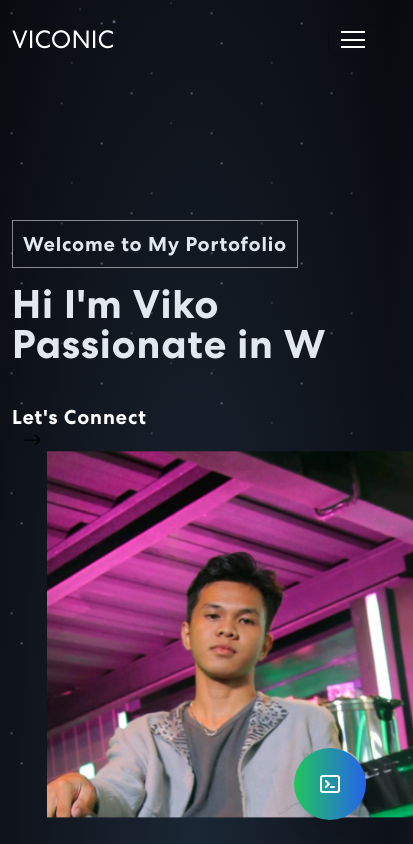
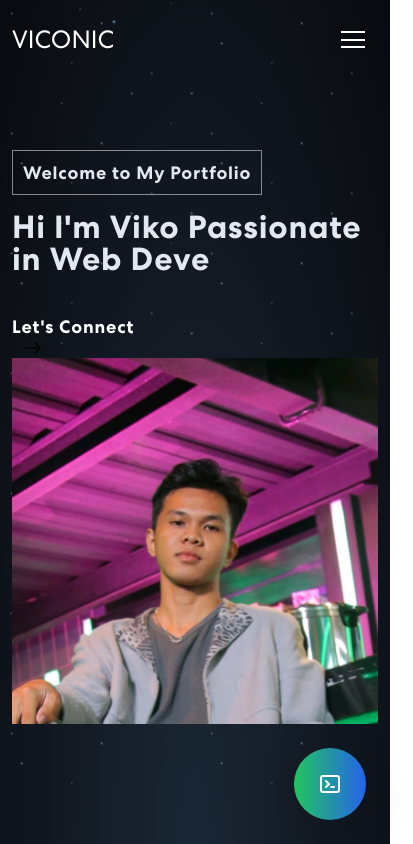
Before and after one commit to vikoadrian32/vikoadrian-portfolio, a React (Create React App) app: page / in a window 390 px wide. Shown: the top 844 px of the page, 413 px wide, since content can reach past the window. Built offline with nearby package versions, Linux system fonts and the light colour scheme.

Commit message:
updatebannerjs

```diff
--- a/src/Components/Banner.js
+++ b/src/Components/Banner.js
@@ -1,28 +1,21 @@
-import { useEffect, useState } from "react";
+import { useEffect, useState, useCallback, useMemo } from "react";
 import { Col, Container, Row } from "react-bootstrap";
 import { ArrowRight } from "react-bootstrap-icons";
 import HeaderImage from '../assets/img/portoprofile.jpg'
 import '../style/Banner.css';
 
+const Banner = () => {
+    const [loopNum, setLoopNum] = useState(0);
+    const [isDeleting, setIsDeleting] = useState(false);
+    const [text, setText] = useState('');
+    const [delta, setDelta] = useState(300);
 
-const Banner = ()=>{
-    const [loopNum,setLoopNum] = useState(0);
-    const [isDeleting , setIsDeleting] = useState(false);
-    const [text,setText] = useState('');
-    const [delta, setDelta] = useState(300 - Math.random() * 100);
-    const toRotate = ["Web Developer", "Backend Developer", "Pen Testing"];
+    // Memoisasi array untuk menghindari re-render
+    const toRotate = useMemo(() => ["Web Developer", "Backend Developer", "Pen Testing"], []);
     const period = 2000;
 
-
-    useEffect(()=>{
-        let ticker = setInterval(()=>{
-            tick();
-        },delta)
-
-        return ()=>{clearInterval(ticker)}
-    },[text,delta,toRotate])
-
-        const tick = () => {
+    // Memoisasi fungsi tick untuk performa
+    const tick = useCallback(() => {
         if (toRotate.length === 0) return;
 
         let i = loopNum % toRotate.length;
@@ -36,7 +29,7 @@ const Banner = ()=>{
         setText(updatedText);
 
         if (isDeleting) {
-                setDelta(150);
+            setDelta(200); // Diperlambat untuk mengurangi frequency
         }
 
         if (!isDeleting && updatedText === fullText) {
@@ -44,30 +37,55 @@ const Banner = ()=>{
             setDelta(period);
         } else if (isDeleting && updatedText === "") {
             setIsDeleting(false);
-                setLoopNum(loopNum + 1);
-                setDelta(200);
+            setLoopNum(prev => prev + 1);
+            setDelta(300); // Diperlambat
         }
-        };
+    }, [loopNum, isDeleting, text, toRotate, period]);
+
+    useEffect(() => {
+        let ticker = setInterval(() => {
+            tick();
+        }, delta);
+
+        return () => { clearInterval(ticker) };
+    }, [tick, delta]); // Hanya depend pada tick dan delta
 
     return (
         <section id="home" className="banner">
             <Container>
                 <Row className="align-items-center">
                     <Col xs={12} md={6} xl={7}>
-                        <span className="tagline">Welcome to My Portofolio</span>
-                        <h1> <span className="wrap">{toRotate.length > 0 ? `Hi I'm Viko Passionate in ${text}` : "Hello Guys"}</span></h1>
-                        <button><a className="text-decoration-none text-white" href = "https://www.linkedin.com/in/viko-adrian-45a34728b">Let's Connect<ArrowRight size={20}/></a></button>
+                        <span className="tagline">Welcome to My Portfolio</span>
+                        <h1>
+                            <span className="wrap">
+                                {toRotate.length > 0 ? `Hi I'm Viko Passionate in ${text}` : "Hello Guys"}
+                            </span>
+                        </h1>
+                        <button>
+                            <a
+                                className="text-decoration-none text-white"
+                                href="https://www.linkedin.com/in/viko-adrian-45a34728b"
+                                target="_blank"
+                                rel="noopener noreferrer"
+                            >
+                                Let's Connect<ArrowRight size={20}/>
+                            </a>
+                        </button>
                     </Col>
 
                     <Col xs={12} md={6} xl={5}>
-                        <img src= {HeaderImage} alt="header-image"></img>
+                        <div className="image-container">
+                            <img
+                                src={HeaderImage}
+                                alt="header-image"
+                                loading="lazy"
+                            />
+                        </div>
                     </Col>
                 </Row>
             </Container>
-
         </section>
     )
 }
 
-
-export default Banner ;
+export default Banner;
--- a/src/style/Banner.css
+++ b/src/style/Banner.css
@@ -1,8 +1,8 @@
-/************ Banner Css ************/
-.banner {
+/* *********** Banner Css *********** */
+
+/* .banner {
     margin-top: 0;
     padding: 190px 0 100px 0;
-    /* background-image: url('../assets/img/background.jpg'); */
     background-position: top center;
     background-size: cover;
     background-repeat: no-repeat;
@@ -11,7 +11,6 @@
     font-weight: 700;
     letter-spacing: 0.8px;
     padding: 8px 10px;
-    /* background: linear-gradient(90.21deg, rgba(13, 13, 13, 1) -5.91%, rgba(74, 47, 189, 0.5) 111.58%); */
     border: 1px solid rgba(255, 255, 255, 0.5);
     font-size: 20px;
     margin-bottom: 16px;
@@ -83,3 +82,175 @@
       margin-top: 40px;
     }
   }
+
+   */
+
+
+
+
+
+  /************ Banner Css - Optimized ************/
+.banner {
+  margin-top: 0;
+  padding: 190px 0 100px 0;
+  background-position: top center;
+  background-size: cover;
+  background-repeat: no-repeat;
+  /* Menggunakan will-change untuk optimasi */
+  will-change: transform;
+}
+
+.banner .tagline {
+  font-weight: 700;
+  letter-spacing: 0.8px;
+  padding: 8px 10px;
+  border: 1px solid rgba(255, 255, 255, 0.5);
+  font-size: 20px;
+  margin-bottom: 16px;
+  display: inline-block;
+}
+
+.banner h1 {
+  font-size: 60px;
+  font-weight: 700;
+  letter-spacing: 0.8px;
+  line-height: 1;
+  margin-bottom: 20px;
+  display: block;
+}
+
+.banner p {
+  color: #B8B8B8;
+  font-size: 18px;
+  letter-spacing: 0.8px;
+  line-height: 1.5em;
+  width: 96%;
+}
+
+.banner button {
+  color: #fff;
+  font-weight: 700;
+  font-size: 20px;
+  margin-top: 60px;
+  letter-spacing: 0.8px;
+  display: flex;
+  align-items: center;
+  /* Optimasi untuk animasi */
+  transition: transform 0.3s ease-in-out;
+}
+
+.banner button svg {
+  font-size: 25px;
+  margin-left: 10px;
+  transition: margin-left 0.3s ease-in-out;
+  line-height: 1;
+  /* Menggunakan transform untuk animasi yang lebih smooth */
+  transform: translateX(0);
+  will-change: transform;
+}
+
+.banner button:hover svg {
+  /* Menggunakan transform daripada margin untuk performa lebih baik */
+  transform: translateX(15px);
+}
+
+/* Container untuk gambar */
+.image-container {
+  position: relative;
+  /* Menggunakan will-change untuk optimasi animasi */
+  will-change: transform;
+}
+
+.banner img {
+  /* Menggunakan transform untuk animasi yang lebih efisien */
+  animation: updown 3s ease-in-out infinite;
+  margin-left: 35px;
+
+  /* Clip-path yang lebih sederhana untuk mobile */
+  clip-path: shape(from 87.45% 45.02%,curve to 92.48% 56.45% with 90.99% 50.00%,curve to 92.05% 69.35% with 93.97% 62.91%,curve to 82.42% 77.15% with 90.14% 75.80%,curve to 71.01% 83.22% with 74.69% 78.49%,curve to 61.91% 91.53% with 67.33% 87.95%,curve to 49.74% 96.95% with 56.49% 95.12%,curve to 38.70% 91.46% with 42.99% 98.79%,curve to 25.99% 85.79% with 34.41% 84.13%,curve to 15.38% 80.54% with 17.56% 87.44%,curve to 14.30% 66.90% with 13.20% 73.65%,curve to 13.33% 55.08% with 15.41% 60.16%,curve to 11.20% 44.30% with 11.25% 50.00%,curve to 11.95% 32.32% with 11.14% 38.59%,curve to 16.84% 21.25% with 12.75% 26.06%,curve to 27.31% 15.38% with 20.92% 16.44%,curve to 38.83% 11.12% with 33.70% 14.32%,curve to 50.39% 5.23% with 43.95% 7.93%,curve to 62.85% 5.60% with 56.83% 2.53%,curve to 72.70% 14.03% with 68.88% 8.67%,curve to 79.11% 24.51% with 76.53% 19.39%,curve to 82.80% 34.84% with 81.69% 29.63%,curve to 87.45% 45.02% with 83.91% 40.04%);
+
+  /* Optimasi untuk rendering */
+  backface-visibility: hidden;
+  transform: translateZ(0);
+  will-change: transform;
+}
+
+/* Animasi yang lebih ringan */
+@keyframes updown {
+  0%, 100% {
+      transform: translateY(-10px) translateZ(0);
+  }
+  50% {
+      transform: translateY(10px) translateZ(0);
+  }
+}
+
+/* Media queries untuk mobile optimization */
+@media (max-width: 768px) {
+  .banner {
+      padding: 120px 0 80px 0;
+  }
+
+  .banner .tagline {
+      margin-top: 30px;
+      font-size: 18px;
+  }
+
+  .banner h1 {
+      font-size: 36px;
+  }
+
+  .banner p {
+      font-size: 16px;
+      width: 100%;
+  }
+
+  .banner button {
+      margin-top: 40px;
+      font-size: 18px;
+  }
+
+  .banner img {
+       clip-path: shape(from 87.45% 45.02%,curve to 92.48% 56.45% with 90.99% 50.00%,curve to 92.05% 69.35% with 93.97% 62.91%,curve to 82.42% 77.15% with 90.14% 75.80%,curve to 71.01% 83.22% with 74.69% 78.49%,curve to 61.91% 91.53% with 67.33% 87.95%,curve to 49.74% 96.95% with 56.49% 95.12%,curve to 38.70% 91.46% with 42.99% 98.79%,curve to 25.99% 85.79% with 34.41% 84.13%,curve to 15.38% 80.54% with 17.56% 87.44%,curve to 14.30% 66.90% with 13.20% 73.65%,curve to 13.33% 55.08% with 15.41% 60.16%,curve to 11.20% 44.30% with 11.25% 50.00%,curve to 11.95% 32.32% with 11.14% 38.59%,curve to 16.84% 21.25% with 12.75% 26.06%,curve to 27.31% 15.38% with 20.92% 16.44%,curve to 38.83% 11.12% with 33.70% 14.32%,curve to 50.39% 5.23% with 43.95% 7.93%,curve to 62.85% 5.60% with 56.83% 2.53%,curve to 72.70% 14.03% with 68.88% 8.67%,curve to 79.11% 24.51% with 76.53% 19.39%,curve to 82.80% 34.84% with 81.69% 29.63%,curve to 87.45% 45.02% with 83.91% 40.04%);
+      animation: updown 4s ease-in-out infinite;
+      margin-left: 0;
+  }
+}
+
+/* Untuk perangkat dengan performa rendah */
+@media (max-width: 480px) {
+  .banner h1 {
+      font-size: 32px;
+  }
+
+  .banner img {
+      /* Matikan animasi pada perangkat sangat kecil */
+      animation: none;
+      /* Atau gunakan animasi yang sangat ringan */
+      /* animation: updown 6s ease-in-out infinite; */
+  }
+}
+
+/* Reduce motion untuk accessibility */
+@media (prefers-reduced-motion: reduce) {
+  .banner img {
+      animation: none;
+  }
+
+  .banner button svg {
+      transition: none;
+  }
+
+  .banner button:hover svg {
+      transform: translateX(10px);
+  }
+}
+
+/* Optimasi untuk layar high-DPI */
+@media (-webkit-min-device-pixel-ratio: 2), (min-resolution: 192dpi) {
+  .banner img {
+      /* Gunakan rendering yang lebih efisien */
+      image-rendering: -webkit-optimize-contrast;
+      image-rendering: crisp-edges;
+  }
+}
```
Lines whose indentation alone changed are shown as unchanged.
